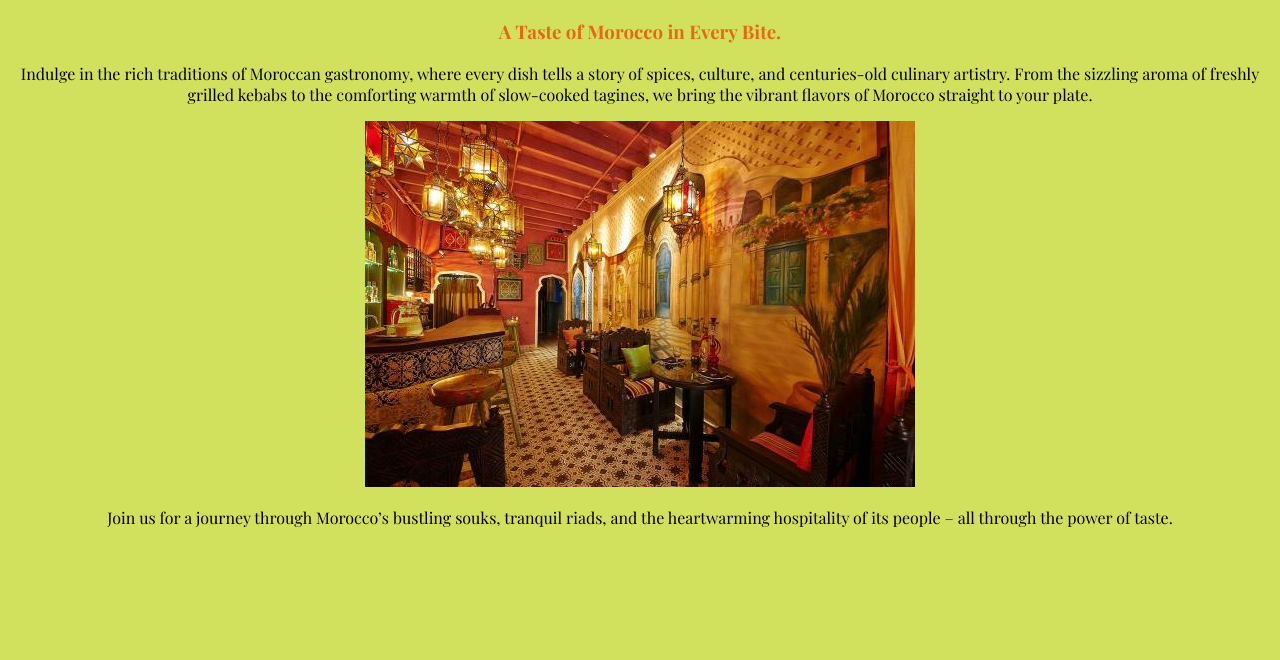
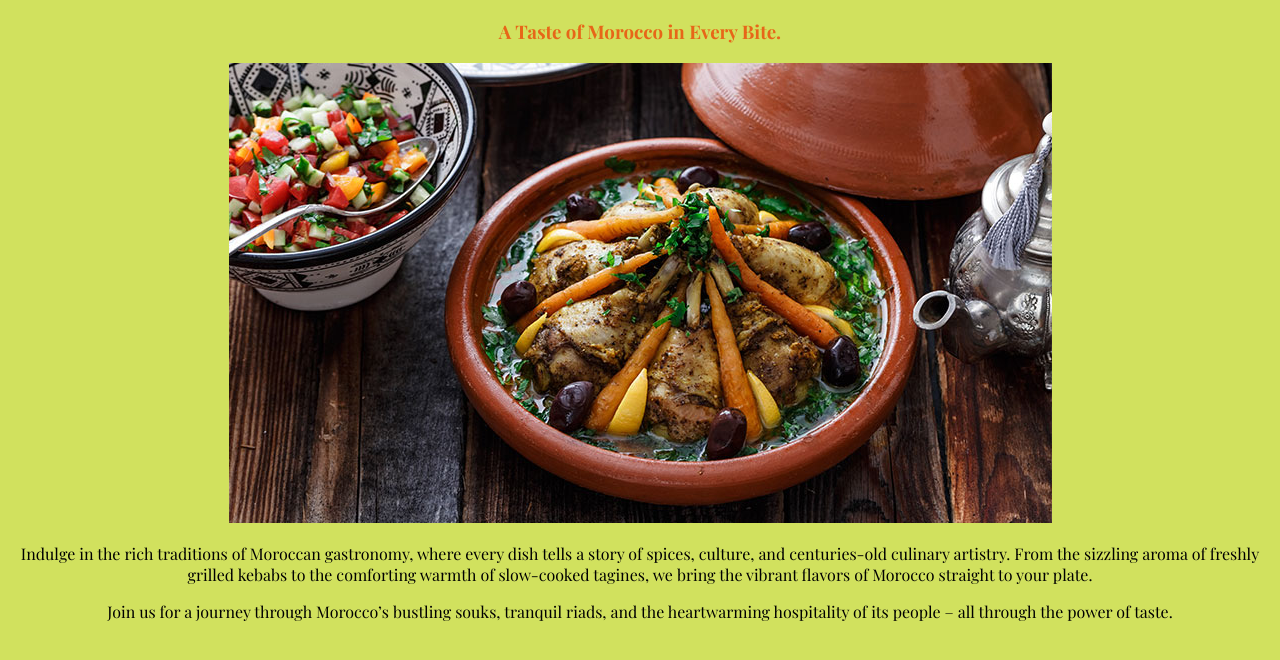
Before and after one commit to oe14/restaurant-, a website built with webpack: page src/template.html in a window 1280 px wide. Shown: the part 132-792 px from the top of the page. Built offline with nearby package versions, Linux system fonts and the light colour scheme; a web font is replaced by a local one.

Commit message:
homeload style

```diff
--- a/src/modules/home.js
+++ b/src/modules/home.js
@@ -1,5 +1,6 @@
+import img from "../img/Le-tajine.jpg";
 
-import img from "../img/andalus-moroccan-cuisine (1).jpg";
+// document.body.style.backgroundImage = `url(${img})`;
 export default function loadHome() {
     const content = document.getElementById("content");
     content.innerHTML = "";
@@ -7,34 +8,54 @@ export default function loadHome() {
     const home = document.createElement("div");
     home.classList.add("home");
 
+
+    const hero = document.createElement("div");
+    hero.classList.add("hero");
+
     const heading = document.createElement("h1");
     heading.textContent = "Welcome to Andalus Moroccan Cuisine";
+    heading.setAttribute("id", "homeHeader");
 
- heading.setAttribute("id", "homeHeader");
     const tagline = document.createElement("h3");
     tagline.textContent = "A Taste of Morocco in Every Bite.";
     tagline.setAttribute("id", "tagline");
+
+    const heroImage = document.createElement("img");
+    heroImage.src = img;
+    heroImage.alt = "A beautifully decorated Moroccan restaurant interior with lanterns and intricate tilework.";
+    heroImage.classList.add("hero-image");
+
+    hero.appendChild(heading);
+    hero.appendChild(tagline);
+    hero.appendChild(heroImage);
+
+    const descriptionContainer = document.createElement("div");
+    descriptionContainer.classList.add("description");
 
     const description = document.createElement("p");
     description.textContent =
         "Indulge in the rich traditions of Moroccan gastronomy, where every dish tells a story of spices, culture, and centuries-old culinary artistry. " +
         "From the sizzling aroma of freshly grilled kebabs to the comforting warmth of slow-cooked tagines, we bring the vibrant flavors of Morocco straight to your plate.";
 
-    const image = document.createElement("img");
-    image.src = img;
-    image.alt = "A beautifully decorated Moroccan restaurant interior with lanterns and intricate tilework.";
-
     const welcomeMessage = document.createElement("p");
     welcomeMessage.textContent =
         "Join us for a journey through Morocco’s bustling souks, tranquil riads, and the heartwarming hospitality of its people – all through the power of taste.";
 
+    descriptionContainer.appendChild(description);
+    descriptionContainer.appendChild(welcomeMessage);
 
 
-    home.appendChild(heading);
-    home.appendChild(tagline);
-    home.appendChild(description);
-    home.appendChild(image);
-    home.appendChild(welcomeMessage);
+    const ctaContainer = document.createElement("div");
+    ctaContainer.classList.add("cta");
+
+
+
+
+
+
+    home.appendChild(hero);
+    home.appendChild(descriptionContainer);
+    home.appendChild(ctaContainer);
 
     content.appendChild(home);
 }
--- a/src/style.css
+++ b/src/style.css
@@ -7,7 +7,6 @@ background-color: #d1e15e;
 
 
 }
-
 #homeHeader, #tagline{
 color:#e76618; }
 
```
Also changed, not shown: src/img/Le-tajine.jpg (added).
